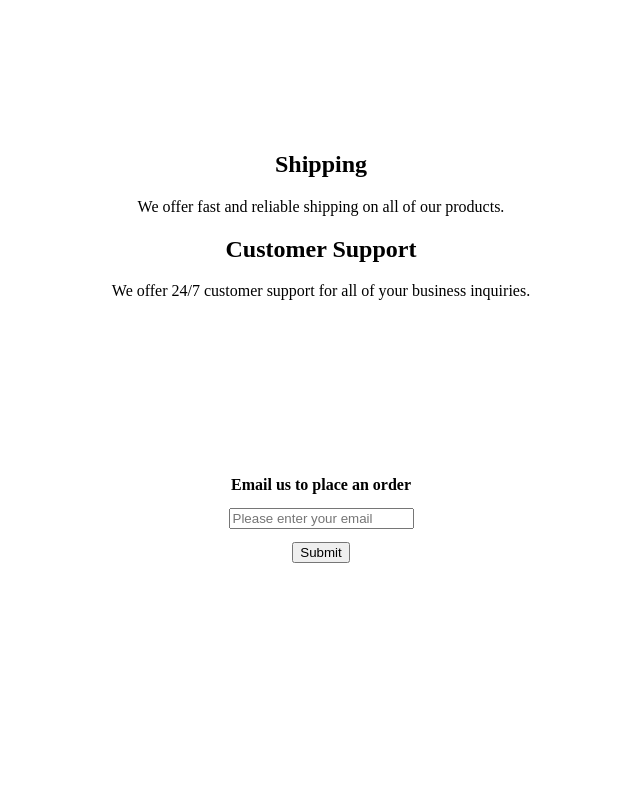
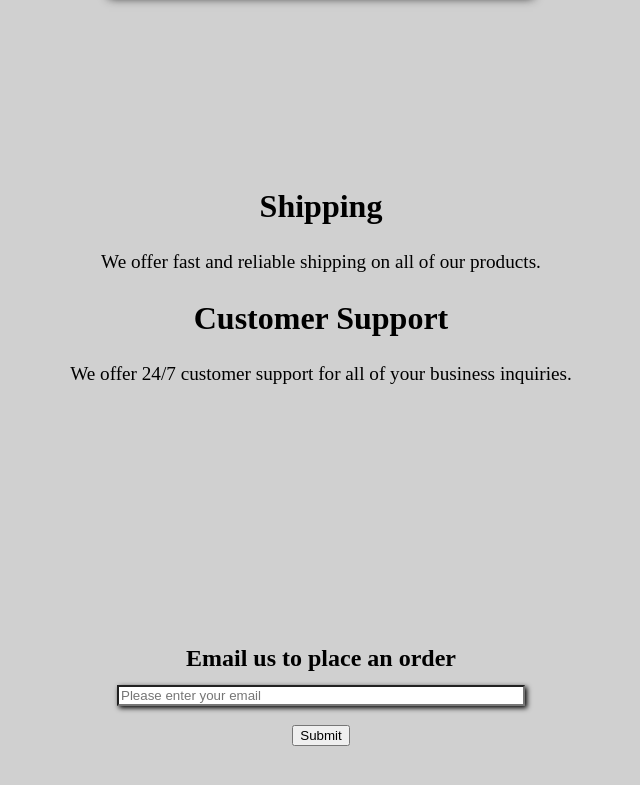
Before and after one commit to bstefansen/ProductLandingPage, a plain HTML site: page index.html in a window 1280 px wide. Shown: the part 621-1406 px from the top of the page, without its empty margins (319-959 px from the left). Before the commit the page ends 1352 px from the top, so only its background shows below. Drawn offline with Linux system fonts and the light colour scheme.

Commit message:
edit css

```diff
--- a/main.css
+++ b/main.css
@@ -47,12 +47,20 @@ li {
 body {
   padding-top: 5em;
   padding-bottom: 10em;
+  background-color: rgba(100, 100, 100, 0.3);
+}
+h2 {
+  font-size: 200%;
+}
+p {
+  font-size: 120%;
 }
 #services {
   text-align: center;
 }
 iframe {
   justify-content: center;
+  box-shadow: 0px 0px 10px black;
 }
 #services {
   padding-top: 5em;
@@ -64,6 +72,7 @@ iframe {
 }
 #order {
   padding-top: 10em;
+  font-size: 150%;
 }
 #form {
   font-weight: bold;
@@ -72,6 +81,9 @@ iframe {
 }
 #email {
   margin: 1em;
+  width: 50%;
+  max-width: 400px;
+  box-shadow: 2px 2px 5px black;
 }
 
 
```
